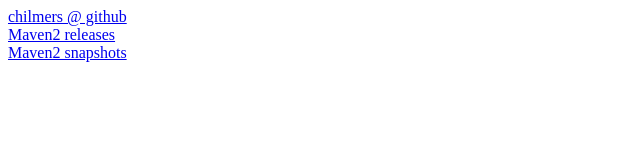
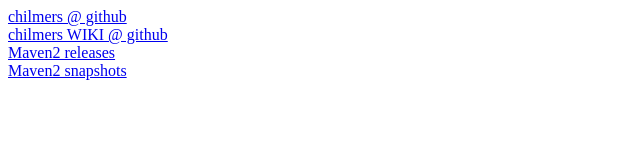
Before and after one commit to chilmers/chilmers.github.com, a plain HTML site: page index.html in a window 1280 px wide. Shown: the whole page, without its empty margins (0-640 px from the left). Drawn offline with Linux system fonts and the light colour scheme.

Commit message:
Added link to chilmers wiki @ github

```diff
--- a/index.html
+++ b/index.html
@@ -15,6 +15,9 @@
       <section id="chilmers">
         <a href="https://github.com/chilmers">chilmers @ github</a>
       </section>
+	  <section id="chilmers-wiki">
+        <a href="https://github.com/chilmers/chilmers.github.com/wiki/_pages">chilmers WIKI @ github</a>
+      </section>
     </article>
 
     <article id="repo">
```
